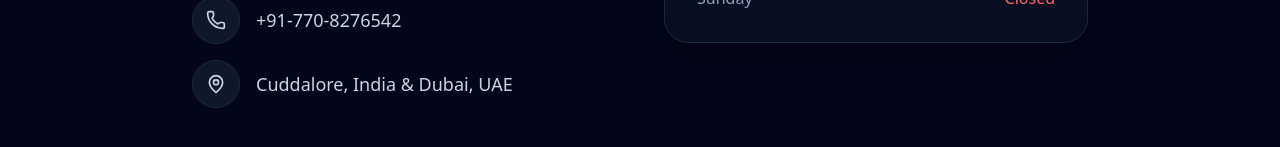
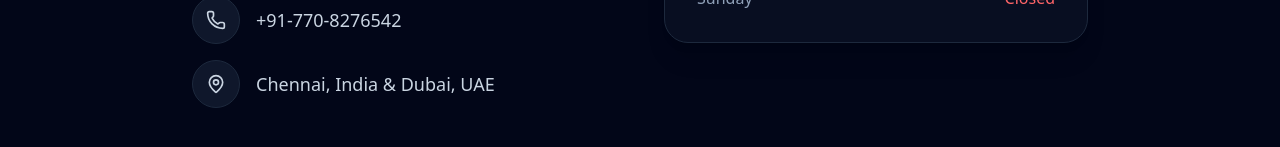
Before and after one commit to DigiTekLab-Official/digitek-landing, a Next.js app: page /contact in a window 1280 px wide. Shown: the part 525-672 px from the top of the page. Built offline with nearby package versions, Linux system fonts and the light colour scheme.

Commit message:
location updated

```diff
--- a/app/contact/page.tsx
+++ b/app/contact/page.tsx
@@ -33,7 +33,7 @@ export default function Contact() {
               <div className="w-12 h-12 bg-slate-900 rounded-full flex items-center justify-center border border-slate-800">
                 <MapPin className="w-5 h-5" />
               </div>
-              <span className="text-lg">Cuddalore, India & Dubai, UAE</span>
+              <span className="text-lg">Chennai, India & Dubai, UAE</span>
             </div>
           </div>
         </div>
```
